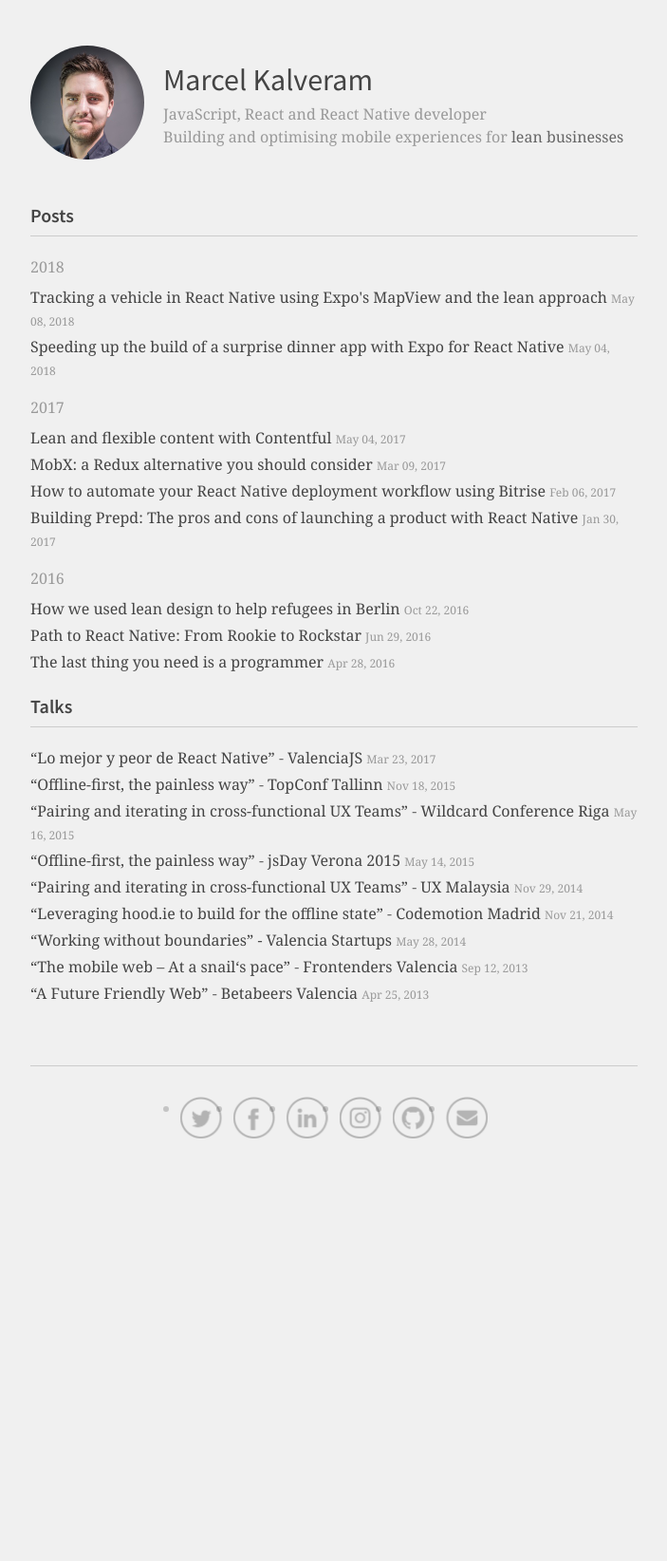
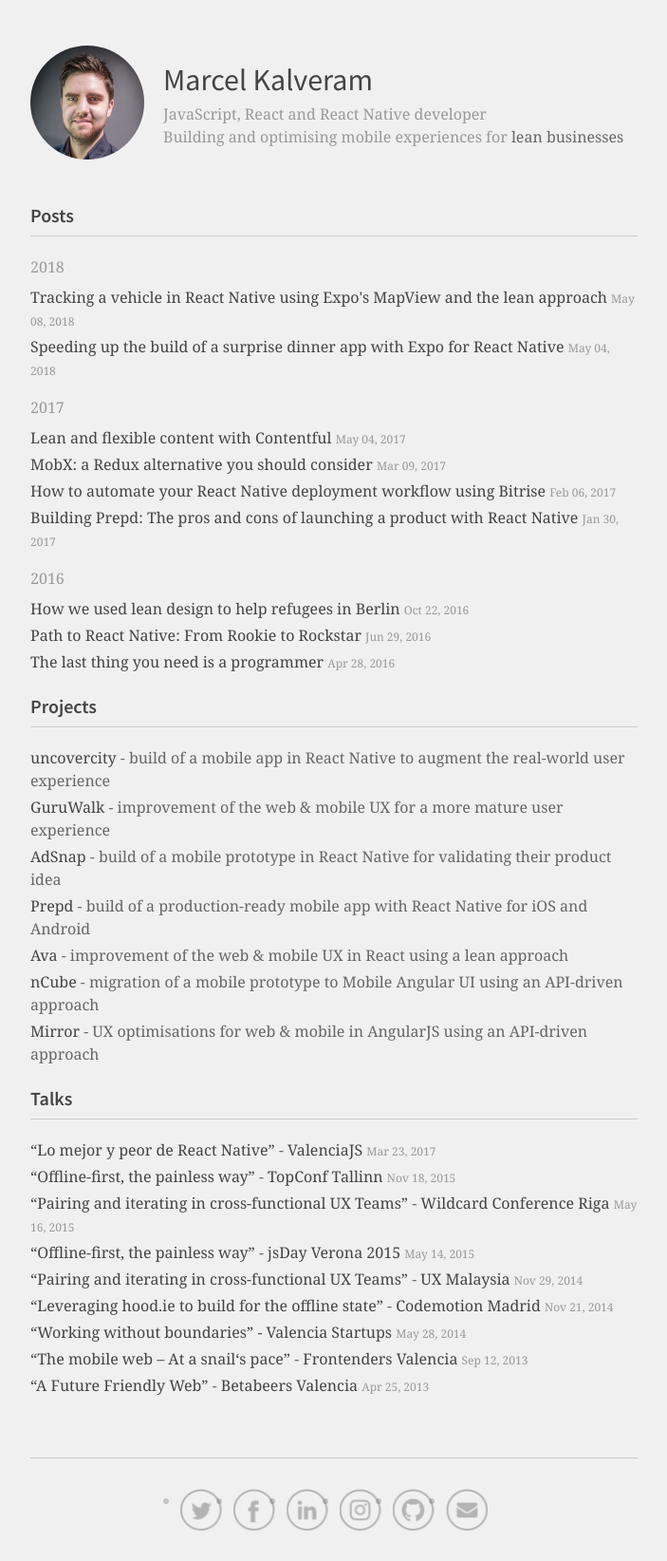
Before and after one commit to marcelkalveram/marcelkalveram.github.io, a Jekyll site: the page built from index.md, in a window 1280 px wide. Shown: the whole page at 95% size, without its empty margins (288-991 px from the left). Built offline with Jekyll 4.4.1, drawn with Linux system fonts in a browser that asks for light colours; before the commit the page ends 1231 px from its top, so only the background shows below that.

Commit message:
add clients

```diff
--- a/_layouts/home.html
+++ b/_layouts/home.html
@@ -37,6 +37,19 @@
       {% endif %}
     {% endfor %}
 
+    <div class="clients">
+      <h3>Projects</h3>
+      <ul>
+        <li><a href="https://uncovercity.com/" target="_blank">uncovercity</a> - build of a mobile app in React Native to augment the real-world user experience</li>
+        <li><a href="https://www.guruwalk.com/" target="_blank">GuruWalk</a> - improvement of the web &amp; mobile UX for a more mature user experience</li>
+        <li><a href="http://www.adsnap.co.uk/" target="_blank">AdSnap</a> - build of a mobile prototype in React Native for validating their product idea</li>
+        <li><a href="https://www.getprepd.com/" target="_blank">Prepd</a> - build of a production-ready mobile app with React Native for iOS and Android</li>
+        <li><a href="https://www.ava.me/" target="_blank">Ava</a> - improvement of the web &amp; mobile UX in React using a lean approach</li>
+        <li><a href="https://ncubehome.co.uk/" target="_blank">nCube</a> - migration of a mobile prototype to Mobile Angular UI using an API-driven approach</li>
+        <li><a href="http://mirror.co/" target="_blank">Mirror</a> - UX optimisations for web &amp; mobile in AngularJS using an API-driven approach</li>
+      </ul>
+    </div>
+
     <div class="talks">
         <h3>Talks</h3>
         <ul>
```
